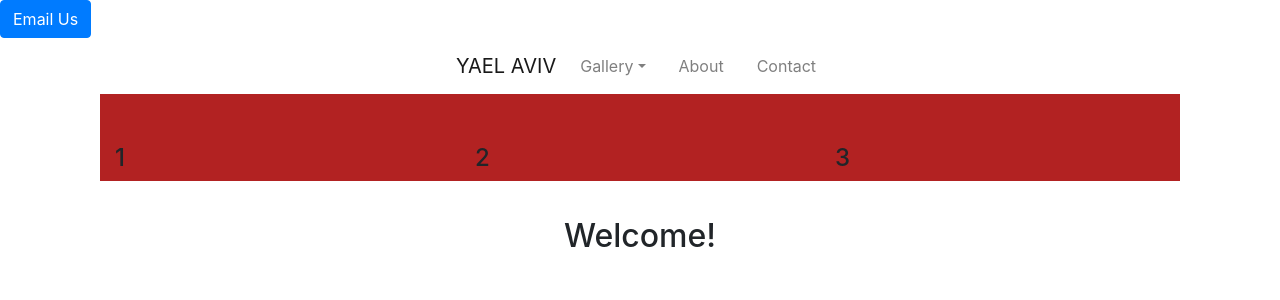
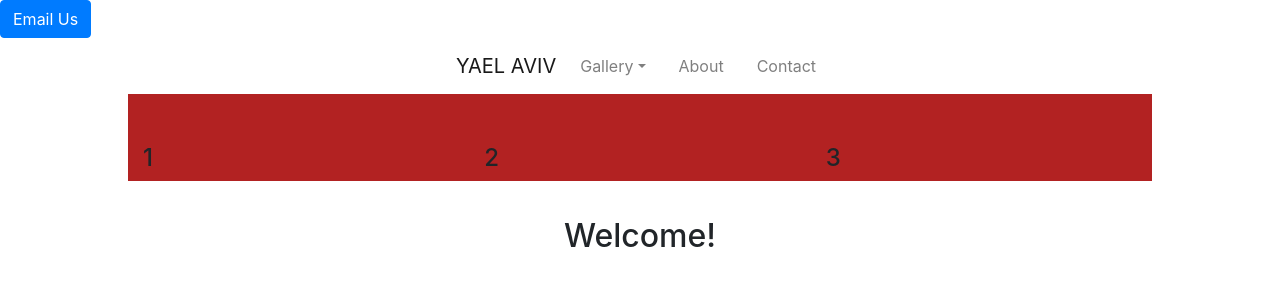
Before and after one commit to GiladGuralnik/YaelAviv, a React (Create React App) app: page / in a window 1280 px wide. Shown: the top 300 px of the page. Built offline with nearby package versions, Linux system fonts and the light colour scheme.

Commit message:
change location to relative

```diff
--- a/src/App.css
+++ b/src/App.css
@@ -30,8 +30,8 @@
 
 .grid{
 padding-top: 50px;
-margin-left: 100px;
-margin-right: 100px;
+margin-left: 10%;
+margin-right: 10%;
 background: firebrick;
 
 }
--- a/src/App.js
+++ b/src/App.js
@@ -6,8 +6,6 @@ import { Contact } from './Contact';
 import { Layout } from './components/Layout';
 import { NavigationBar } from './components/NavigationBar';
 import {Grid} from './components/Grid'
-import { Button} from 'react-bootstrap';
-
 
 class App extends Component {
   render() {
```
